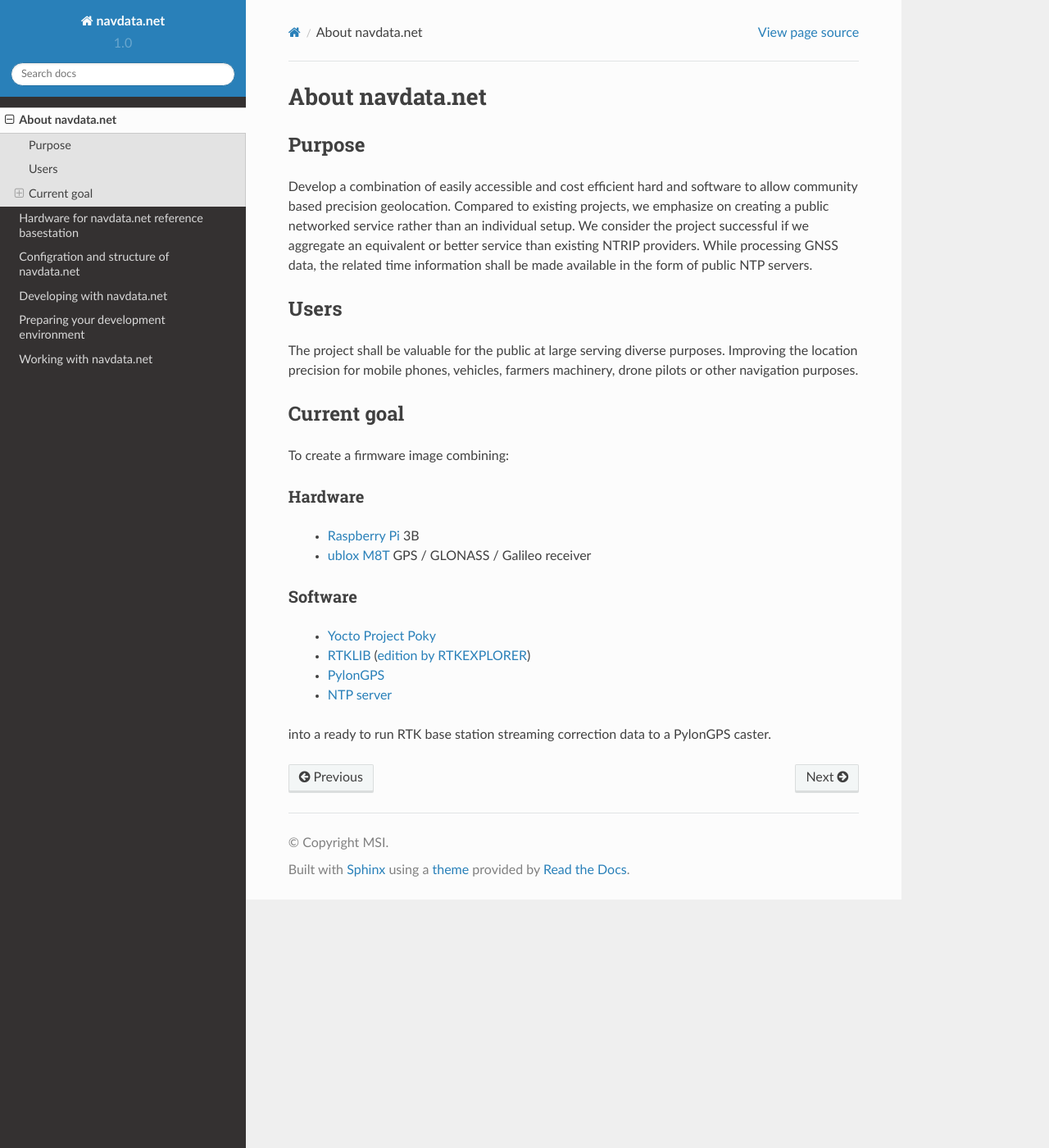
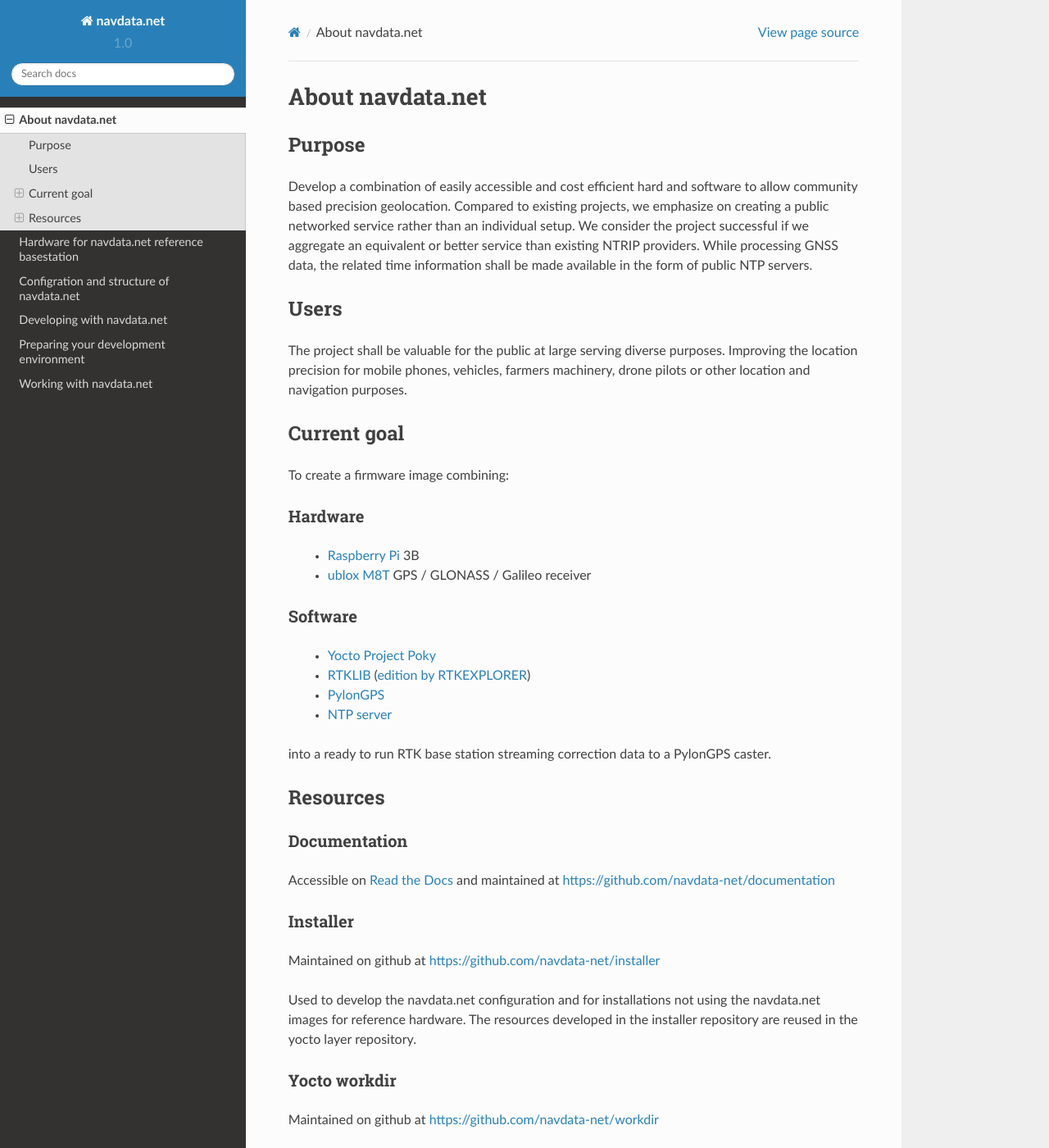
Before and after one commit to navdata-net/documentation, a Sphinx documentation site: the page built from source/about.rst, in a window 1280 px wide and 1400 px high. Shown: the whole window at 82% size. Built offline with Sphinx 7.4.7 and the Read the Docs theme 2.0.0, drawn with Linux system fonts in a browser that asks for light colours; some of the changed text lies outside the part shown.

Commit message:
Add Resources catalog

```diff
--- a/source/about.rst
+++ b/source/about.rst
@@ -19,7 +19,7 @@ Users
 
 The project shall be valuable for the public at large serving diverse purposes.
 Improving the location precision for mobile phones, vehicles, farmers machinery,
-drone pilots or other navigation purposes.
+drone pilots or other location and navigation purposes.
 
 
 Current goal
@@ -44,6 +44,43 @@ Software
 into a ready to run RTK base station streaming correction data to a PylonGPS caster.
 
 
+Resources
+---------
+
+Documentation
+'''''''''''''
+
+Accessible on `Read the Docs`_ and maintained at https://github.com/navdata-net/documentation
+
+
+Installer
+'''''''''
+
+Maintained on github at https://github.com/navdata-net/installer
+
+Used to develop the navdata.net configuration and for installations not using
+the navdata.net images for reference hardware. The resources developed in the
+installer repository are reused in the yocto layer repository.
+
+
+Yocto workdir
+'''''''''''''
+
+Maintained on github at https://github.com/navdata-net/workdir
+
+Used to simplify working with yocto, develop the navdata.net yocto image configuration
+and make it easy to compile and develop the navdata.net image.
+
+
+Yocto layer
+'''''''''''
+
+Maintained on github at https://github.com/navdata-net/meta-navdatanet
+
+Used to develop the recipes for software navdata.net needs to add to yocto.
+
+
+
 .. _Raspberry Pi: https://en.wikipedia.org/wiki/Raspberry_Pi#Specifications
 .. _ublox M8T: https://www.u-blox.com/en/product/neolea-m8t-series
 .. _Yocto Project Poky: https://www.yoctoproject.org/tools-resources/projects/poky
@@ -51,3 +88,4 @@ into a ready to run RTK base station streaming correction data to a PylonGPS cas
 .. _edition by RTKEXPLORER: https://github.com/rtklibexplorer/RTKLIB
 .. _PylonGPS: https://github.com/charlesrwest/pylonGPS
 .. _NTP server: http://www.openntpd.org/
+.. _Read the Docs: http://readthedocs.io/
```
